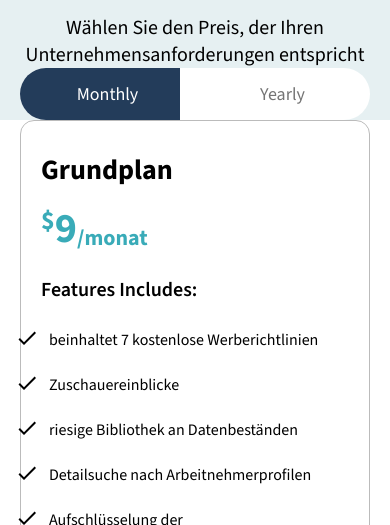
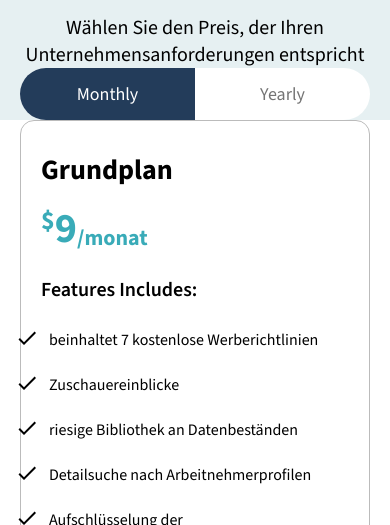
Before and after one commit to Zain-ahmed1/Stellensuche, a plain HTML site: page Preis.html in a window 390 px wide. Shown: the part 319-844 px from the top of the page. Drawn offline with nearby package versions, Linux system fonts and the light colour scheme.

Commit message:
Payment Page Bug

```diff
--- a/Preis.html
+++ b/Preis.html
@@ -17,14 +17,7 @@
         href="https://cdn.jsdelivr.net/npm/@tabler/core@1.0.0-beta17/dist/css/tabler-vendors.min.css">
     <link rel="stylesheet"
         href="https://cdn.jsdelivr.net/npm/@tabler/core@1.0.0-beta17/dist/css/tabler-payments.min.css">
-    <style>
-        @media screen and (max-width: 400px) {
 
-            .tabs .tab-active {
-                width: 160px;
-            }
-        }
-    </style>
 </head>
 
 <body>
--- a/assets/styles/style.css
+++ b/assets/styles/style.css
@@ -1069,7 +1069,7 @@ a {
 .tabs .tab-active {
     display: inline-block;
     position: absolute;
-    width: 200px;
+    width: 50%;
     height: 100%;
     left: 0;
     top: 0;
```
